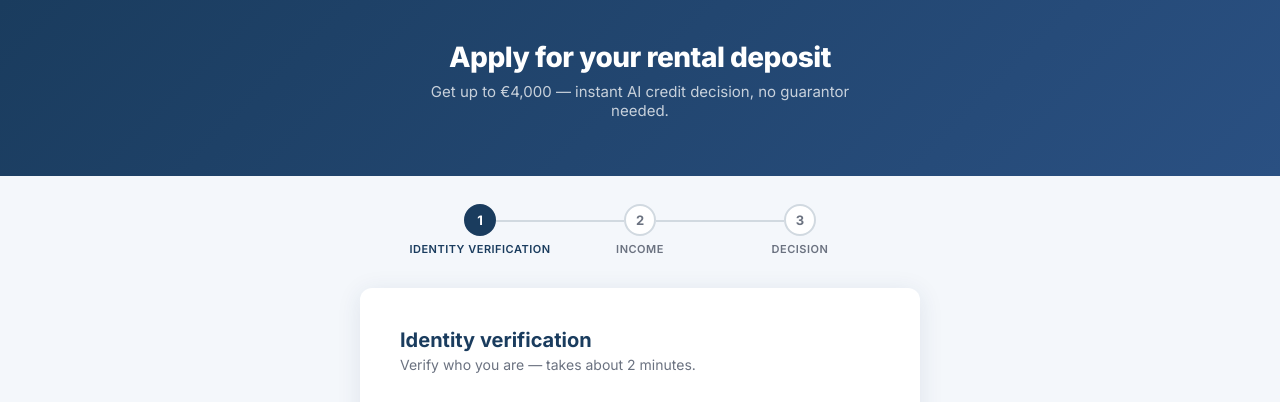
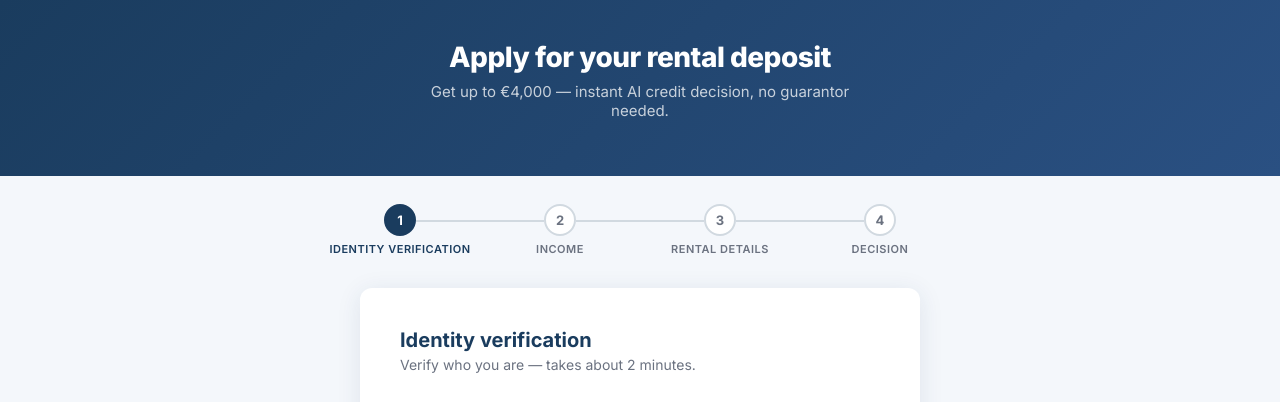
Before and after one commit to Jennyhung-cyh/DepositEase, a FastAPI app: page / in a window 1280 px wide. Shown: the part 68-470 px from the top of the page. Run offline with FastAPI, Linux system fonts and the light colour scheme.

Commit message:
Add Rental details page
Added Rental Details as Step 3 (between Income and Decision), expanding the flow to 4 steps
Fields: rental address, postal code, contract upload, optional contract term, deposit amount (max €4,000), repayment term selection (min = contract term or 12 months default, max 24 months)
Repayment term options update dynamically based on contract term input

```diff
--- a/models.py
+++ b/models.py
@@ -121,6 +121,11 @@ class Application(Base):
     payment_consistency = Column(Float, nullable=True)
     interest_rate = Column(Float, nullable=True)  # 8–12% based on score
 
+    # Rental property details (collected on step 3)
+    rental_address = Column(String(500), nullable=True)
+    rental_postal_code = Column(String(10), nullable=True)
+    contract_term_months = Column(Integer, nullable=True)  # null = not stated on contract
+
     # Loan terms
     monthly_repayment = Column(Float, nullable=True)
     repayment_months = Column(Integer, nullable=True)
--- a/static/js/register.js
+++ b/static/js/register.js
@@ -56,8 +56,9 @@ function clearErrors() {
 function goToStep(n) {
   document.getElementById('step1').classList.toggle('hidden', n !== 1);
   document.getElementById('step2').classList.toggle('hidden', n !== 2);
+  document.getElementById('step3').classList.toggle('hidden', n !== 3);
 
-  ['prog-1', 'prog-2', 'prog-3'].forEach((id, i) => {
+  ['prog-1', 'prog-2', 'prog-3', 'prog-4'].forEach((id, i) => {
     const el = document.getElementById(id);
     el.classList.remove('active', 'done');
     if (i + 1 < n) el.classList.add('done');
@@ -144,6 +145,7 @@ function resetUploadZone(zoneId, inputId, previewId, previewNameId) {
 
 initUploadZone('zone-id',         'file-id',         'prev-id',         'prev-id-name');
 initUploadZone('zone-income-doc', 'file-income-doc', 'prev-income-doc', 'prev-income-doc-name');
+initUploadZone('zone-contract',   'file-contract',   'prev-contract',   'prev-contract-name');
 
 /* ─── Income document panel — type depends on employment situation ─── */
 /* Returns a doc-type key when determinable, null when confirmed not
@@ -329,8 +331,130 @@ document.getElementById('form-identity').addEventListener('submit', async e => {
     const r2 = await fetch('/api/v1/register/upload-document', { method: 'POST', body: fd2 });
     if (!r2.ok) { const e2 = await r2.json(); throw new Error(e2.detail || 'ID upload failed.'); }
 
-    toast('Identity verified — step 2 of 3', 'success');
+    toast('Identity verified — step 2 of 4', 'success');
     goToStep(2);
+  } catch (err) {
+    toast(err.message, 'error');
+  } finally {
+    setLoading(btn, false);
+  }
+});
+
+/* ─── Postal code auto-format ─── */
+document.getElementById('rental_postal_code').addEventListener('input', function () {
+  const digits = this.value.replace(/\s/g, '');
+  if (digits.length > 4) {
+    this.value = digits.slice(0, 4) + ' ' + digits.slice(4, 6).toUpperCase();
+  }
+});
+
+/* ─── Repayment term options (dynamic) ─── */
+/* Candidate options in months — filtered to [min_months, 24] */
+const REPAYMENT_CANDIDATES = [6, 12, 18, 24];
+
+function updateRepaymentOptions() {
+  const termSpecified = document.querySelector('input[name="contract_term_specified"]:checked')?.value;
+  document.getElementById('cond-term-months').classList.toggle('hidden', termSpecified !== 'yes');
+
+  let minMonths = 12;
+  if (termSpecified === 'yes') {
+    const raw = parseInt(document.getElementById('contract_term_months').value, 10);
+    if (!isNaN(raw) && raw > 0) minMonths = raw;
+  }
+
+  const options = REPAYMENT_CANDIDATES.filter(m => m >= minMonths && m <= 24);
+  if (options.length === 0) options.push(24);
+
+  const container = document.getElementById('repayment-options');
+  const currentSelected = document.querySelector('input[name="repayment_months"]:checked')?.value;
+  container.innerHTML = '';
+
+  const labels = { 6: '6 months', 12: '12 months (1 year)', 18: '18 months', 24: '24 months (2 years)' };
+  options.forEach(months => {
+    const checked = currentSelected == months ? 'checked' : '';
+    container.insertAdjacentHTML('beforeend',
+      `<input type="radio" name="repayment_months" id="rm-${months}" value="${months}" ${checked} />` +
+      `<label for="rm-${months}">${labels[months] || months + ' months'}</label>`
+    );
+  });
+}
+
+document.querySelectorAll('input[name="contract_term_specified"]').forEach(r => {
+  r.addEventListener('change', updateRepaymentOptions);
+});
+
+document.getElementById('contract_term_months').addEventListener('input', updateRepaymentOptions);
+
+/* ─── STEP 3 SUBMIT ─── */
+document.getElementById('form-rental').addEventListener('submit', async e => {
+  e.preventDefault();
+  clearErrors();
+
+  const address    = document.getElementById('rental_address').value.trim();
+  const postal     = document.getElementById('rental_postal_code').value.trim();
+  const deposit    = parseFloat(document.getElementById('deposit_amount').value);
+  const contractFile = document.getElementById('file-contract').files[0];
+  const termSpecified = document.querySelector('input[name="contract_term_specified"]:checked')?.value;
+  const termMonthsRaw = document.getElementById('contract_term_months').value;
+  const repayment  = document.querySelector('input[name="repayment_months"]:checked')?.value;
+
+  let valid = true;
+
+  if (!address) { showError('err-address'); valid = false; }
+
+  if (!/^\d{4}\s?[A-Za-z]{2}$/.test(postal)) {
+    showError('err-postal'); valid = false;
+  }
+
+  if (!contractFile) { showError('err-contract'); valid = false; }
+
+  if (termSpecified === 'yes') {
+    const tm = parseInt(termMonthsRaw, 10);
+    if (!tm || tm < 1) { showError('err-term-months'); valid = false; }
+  }
+
+  if (isNaN(deposit) || deposit <= 0 || deposit > 4000) {
+    showError('err-deposit'); valid = false;
+  }
+
+  if (!repayment) { showError('err-repayment'); valid = false; }
+
+  if (!valid) return;
+
+  const btn = document.getElementById('btn-rental');
+  setLoading(btn, true);
+
+  try {
+    /* Upload rental contract */
+    const fdContract = new FormData();
+    fdContract.append('tenant_id', tenantId);
+    fdContract.append('doc_type', 'rental_contract');
+    fdContract.append('file', contractFile);
+    const rc = await fetch('/api/v1/register/upload-document', { method: 'POST', body: fdContract });
+    if (!rc.ok) { const ec = await rc.json(); throw new Error(ec.detail || 'Contract upload failed.'); }
+
+    /* POST rental details */
+    const fd = new FormData();
+    fd.append('tenant_id', tenantId);
+    fd.append('application_id', applicationId);
+    fd.append('rental_address', address);
+    fd.append('rental_postal_code', postal);
+    fd.append('deposit_amount', deposit);
+    fd.append('repayment_months', repayment);
+    if (termSpecified === 'yes' && termMonthsRaw) {
+      fd.append('contract_term_months', parseInt(termMonthsRaw, 10));
+    }
+
+    const res = await fetch('/api/v1/register/rental', { method: 'POST', body: fd });
+    const data = await res.json();
+    if (!res.ok) throw new Error(data.detail || 'Submission failed.');
+
+    toast('Application submitted! Running credit check...', 'success');
+    goToStep(4);
+
+    setTimeout(() => {
+      window.location.href = `/decision?application_id=${applicationId}`;
+    }, 1800);
   } catch (err) {
     toast(err.message, 'error');
   } finally {
@@ -411,13 +535,9 @@ document.getElementById('form-income').addEventListener('submit', async e => {
     const data = await res.json();
     if (!res.ok) throw new Error(data.detail || 'Submission failed.');
 
-    toast('Application submitted! Running credit check...', 'success');
+    toast('Income verified — step 3 of 4', 'success');
+    updateRepaymentOptions();
     goToStep(3);
-
-    /* Redirect to scoring/decision page (to be built) */
-    setTimeout(() => {
-      window.location.href = `/decision?application_id=${applicationId}`;
-    }, 1800);
   } catch (err) {
     toast(err.message, 'error');
   } finally {
--- a/templates/register.html
+++ b/templates/register.html
@@ -35,6 +35,10 @@
   </div>
   <div class="step-item" id="prog-3">
     <div class="step-circle">3</div>
+    <div class="step-label">Rental Details</div>
+  </div>
+  <div class="step-item" id="prog-4">
+    <div class="step-circle">4</div>
     <div class="step-label">Decision</div>
   </div>
 </nav>
@@ -335,6 +339,107 @@
     <div class="btn-row">
       <button type="button" class="btn btn-secondary" onclick="goToStep(1)">← Back</button>
       <button type="submit" class="btn btn-primary" id="btn-income">
+        <span class="btn-label">Continue ↗</span>
+        <span class="spinner"></span>
+      </button>
+    </div>
+
+  </form>
+</section>
+
+<!-- ═══════════════════════════════════════════
+     STEP 3 — Rental Details
+═══════════════════════════════════════════ -->
+<section id="step3" class="card hidden">
+  <h2 class="card-title">Rental details</h2>
+  <p class="card-subtitle">Tell us about the property and your rental agreement.</p>
+
+  <form id="form-rental" novalidate>
+
+    <!-- Address -->
+    <div class="form-group">
+      <label for="rental_address">Rental address <span style="color:var(--orange)">*</span></label>
+      <input type="text" id="rental_address" name="rental_address"
+             placeholder="Kalverstraat 1, Amsterdam" autocomplete="street-address" />
+      <div class="field-error" id="err-address">Please enter the rental address.</div>
+    </div>
+
+    <!-- Postal code -->
+    <div class="form-group">
+      <label for="rental_postal_code">Postal code <span style="color:var(--orange)">*</span></label>
+      <input type="text" id="rental_postal_code" name="rental_postal_code"
+             placeholder="1234 AB" maxlength="7" />
+      <div class="field-error" id="err-postal">Enter a valid Dutch postal code (e.g. 1234 AB).</div>
+    </div>
+
+    <hr class="divider" />
+
+    <!-- Contract upload -->
+    <div class="form-group">
+      <label>Rental contract <span style="color:var(--orange)">*</span></label>
+      <div class="upload-zone" id="zone-contract" role="button" aria-label="Upload rental contract">
+        <input type="file" id="file-contract" accept="image/*,.pdf" aria-label="Rental contract file" />
+        <div class="upload-icon">📋</div>
+        <div class="upload-text">
+          <strong>Drag & drop</strong> or click to upload<br />
+          Signed rental agreement (PDF or image)
+        </div>
+        <div class="upload-preview" id="prev-contract">
+          <span>✅</span> <span id="prev-contract-name"></span>
+        </div>
+      </div>
+      <div class="field-error" id="err-contract">Please upload your rental contract.</div>
+    </div>
+
+    <!-- Contract term specified? -->
+    <div class="form-group">
+      <label>Does your contract specify a fixed rental term?</label>
+      <div class="seg-control">
+        <input type="radio" name="contract_term_specified" id="term-yes" value="yes" />
+        <label for="term-yes">Yes</label>
+        <input type="radio" name="contract_term_specified" id="term-no" value="no" />
+        <label for="term-no">No / Not specified</label>
+      </div>
+
+      <div class="conditional-block hidden" id="cond-term-months">
+        <label for="contract_term_months">Contract duration (months) <span style="color:var(--orange)">*</span></label>
+        <input type="number" id="contract_term_months" name="contract_term_months"
+               min="1" max="120" placeholder="e.g. 12" />
+        <div class="field-error" id="err-term-months">Please enter the contract duration in months.</div>
+      </div>
+    </div>
+
+    <hr class="divider" />
+
+    <!-- Deposit amount -->
+    <div class="form-group">
+      <label for="deposit_amount">Deposit required by landlord <span style="color:var(--orange)">*</span></label>
+      <div class="amount-group">
+        <span class="currency">€</span>
+        <input type="number" id="deposit_amount" name="deposit_amount"
+               min="1" max="4000" step="1" placeholder="2000" inputmode="numeric" />
+      </div>
+      <p class="amount-hint">Maximum deposit amount is €4,000.</p>
+      <div class="field-error" id="err-deposit">Please enter a valid deposit amount (max €4,000).</div>
+    </div>
+
+    <hr class="divider" />
+
+    <!-- Repayment term -->
+    <div class="form-group">
+      <label>Preferred repayment term <span style="color:var(--orange)">*</span></label>
+      <p style="font-size:13px;color:var(--muted);margin-bottom:12px;">
+        Select how long you'd like to repay the deposit loan.
+      </p>
+      <div class="option-list" id="repayment-options">
+        <!-- populated dynamically based on contract term -->
+      </div>
+      <div class="field-error" id="err-repayment">Please select a repayment term.</div>
+    </div>
+
+    <div class="btn-row">
+      <button type="button" class="btn btn-secondary" onclick="goToStep(2)">← Back</button>
+      <button type="submit" class="btn btn-primary" id="btn-rental">
         <span class="btn-label">Submit application ↗</span>
         <span class="spinner"></span>
       </button>
```
Also changed, not shown: routers/registration.py (+49 -2 lines), .claude/settings.local.json.
